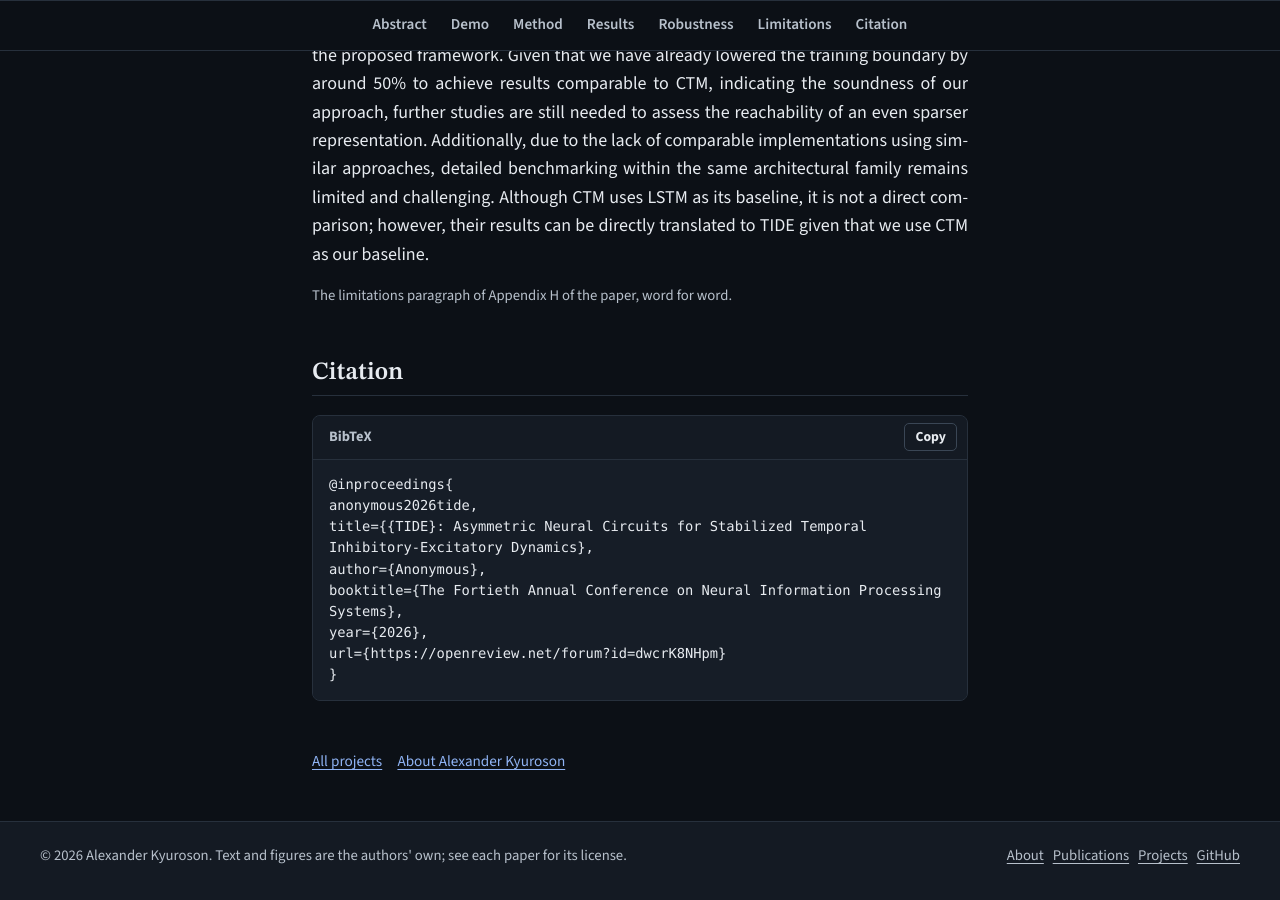
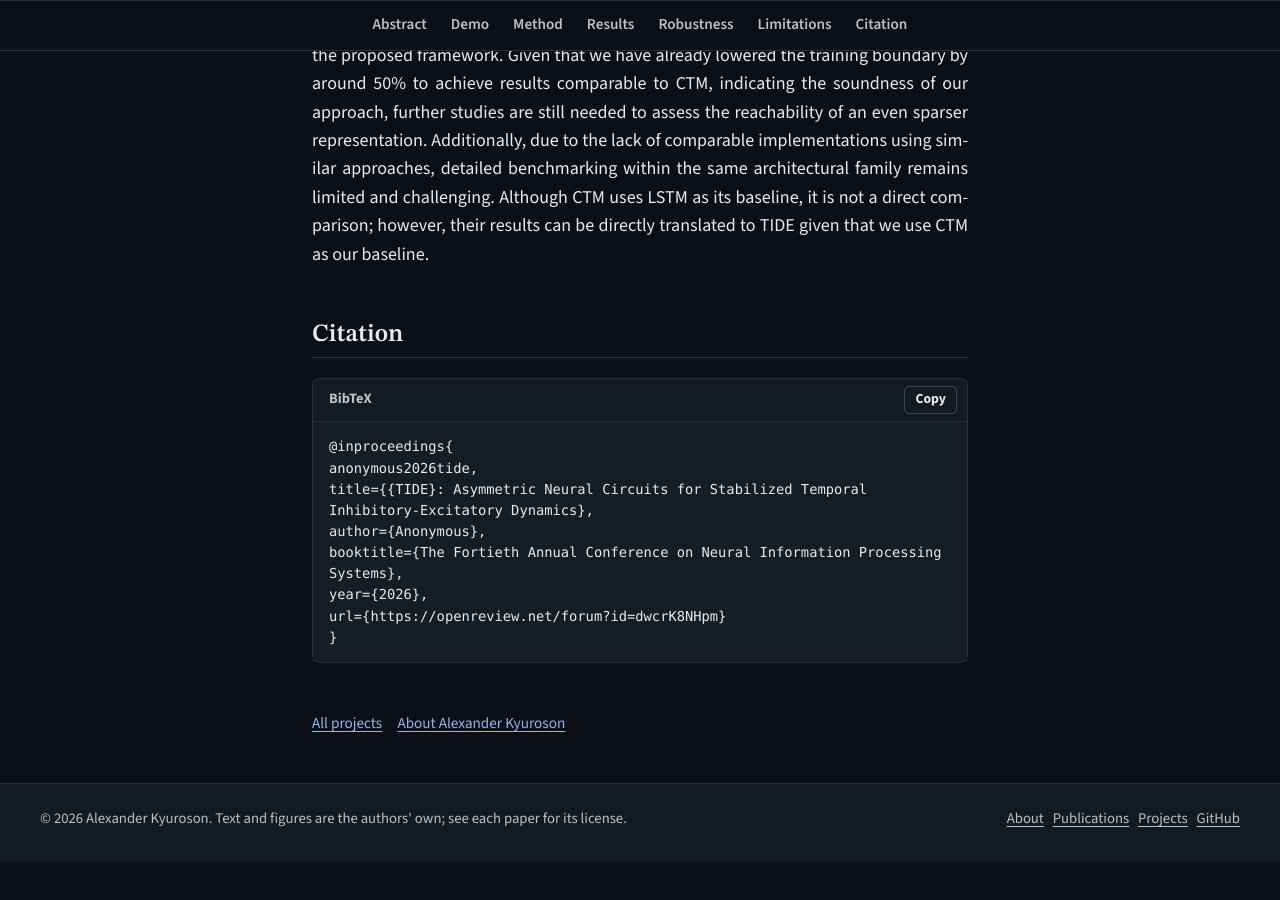
Before and after one commit to AlexK-Pub/AlexK-Pub.github.io, a Jekyll site: the page built from tide/index.html, in a window 1280 px wide and 900 px high, scrolled down 8755 px. Built offline with Jekyll 4.4.1, drawn with Linux system fonts in a browser that asks for light colours; after the commit the page ends 9617 px from its top, so only the background shows below that.

Commit message:
Update index.html
Updated the text notes.

```diff
--- a/tide/index.html
+++ b/tide/index.html
@@ -266,7 +266,6 @@ sections:
 <section class="section" id="limitations" aria-labelledby="limitations-h">
   <h2 id="limitations-h">Limitations</h2>
   <p>The main limitation of both TIDE and CTM is their required sequential feedforward data processing, which prohibits shorter runtime and prevents more robust investigation. Therefore, further investigation is required to assess the feasibility of leveraging neuromorphic hardware and its dynamics, not only to enhance data preprocessing but also to implement a Look-up-Table-based approach to further reduce the training duration of the proposed framework. Given that we have already lowered the training boundary by around 50% to achieve results comparable to CTM, indicating the soundness of our approach, further studies are still needed to assess the reachability of an even sparser representation. Additionally, due to the lack of comparable implementations using similar approaches, detailed benchmarking within the same architectural family remains limited and challenging. Although CTM uses LSTM as its baseline, it is not a direct comparison; however, their results can be directly translated to TIDE given that we use CTM as our baseline.</p>
-  <p class="table-note">The limitations paragraph of Appendix H of the paper, word for word.</p>
 </section>
 
 <section class="section" id="citation" aria-labelledby="citation-h">
```
